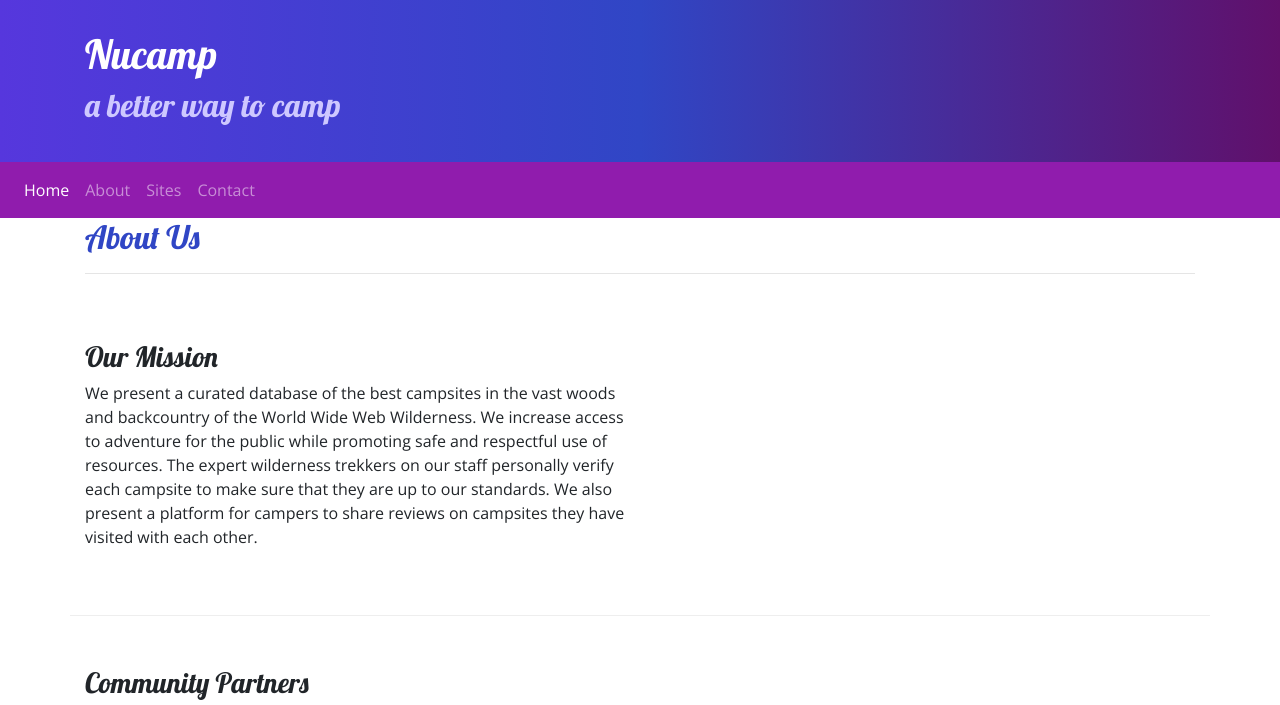
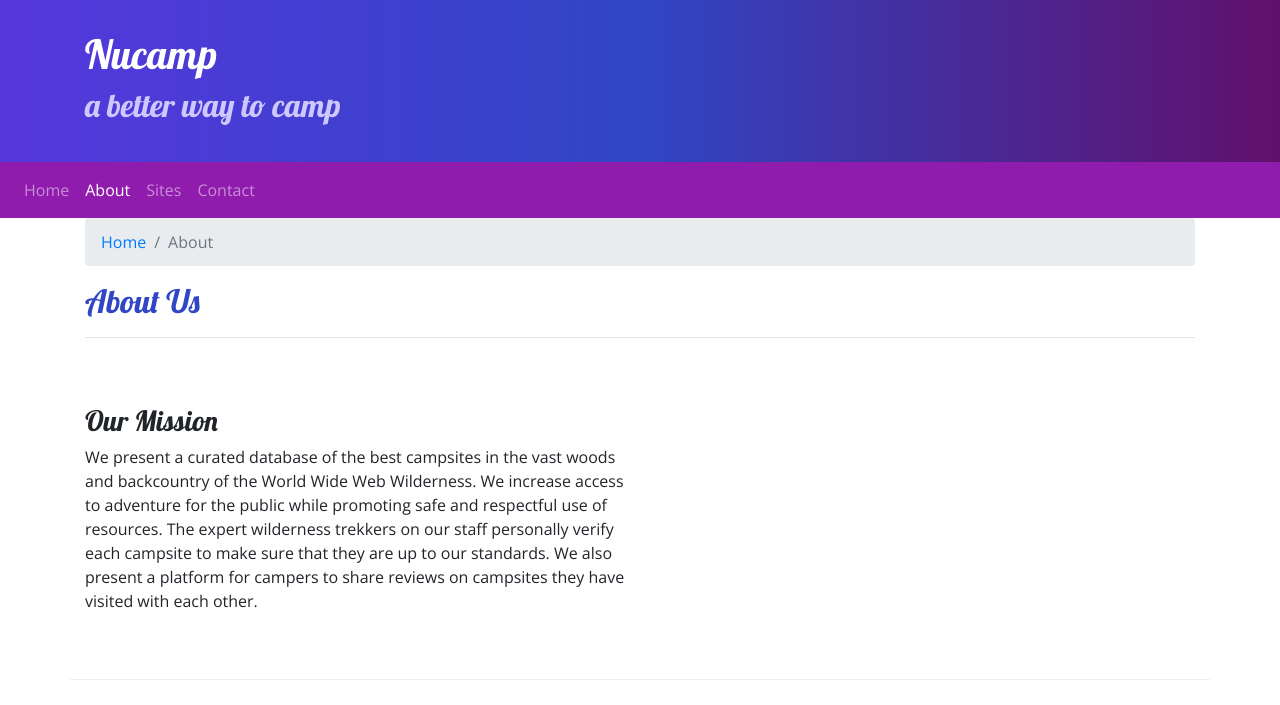
Before and after one commit to Afig08/nucampsite-project, a website: page 2-Bootstrap/nucampsite/aboutus.html in a window 1280 px wide. Shown: the top 705 px of the page. Drawn offline with nearby package versions, Linux system fonts and the light colour scheme.

Commit message:
added breadcrumbs to about us

```diff
--- a/2-Bootstrap/nucampsite/aboutus.html
+++ b/2-Bootstrap/nucampsite/aboutus.html
@@ -35,8 +35,8 @@
         </button>
         <div class="collapse navbar-collapse" id="nucampNavbar">
             <ul class="navbar-nav">
-                <li class="nav-item active"><a class="nav-link" href="#">Home</a></li>
-                <li class="nav-item"><a class="nav-link" href="aboutus.html">About</a></li>
+                <li class="nav-item"><a class="nav-link" href="index.html">Home</a></li>
+                <li class="nav-item active"><a class="nav-link" href="#">About</a></li>
                 <li class="nav-item"><a class="nav-link" href="#">Sites</a></li>
                 <li class="nav-item"><a class="nav-link" href="#">Contact</a></li>
             </ul>
@@ -47,6 +47,10 @@
     <div class="container">
         <div class="row">
             <div class="col">
+                <ol class="breadcrumb">
+                    <li class="breadcrumb-item"><a href="index.html">Home</a></li>
+                    <li class="breadcrumb-item active">About</li>
+                </ol>
                <h2>About Us</h2>
                <hr />
             </div>
```
